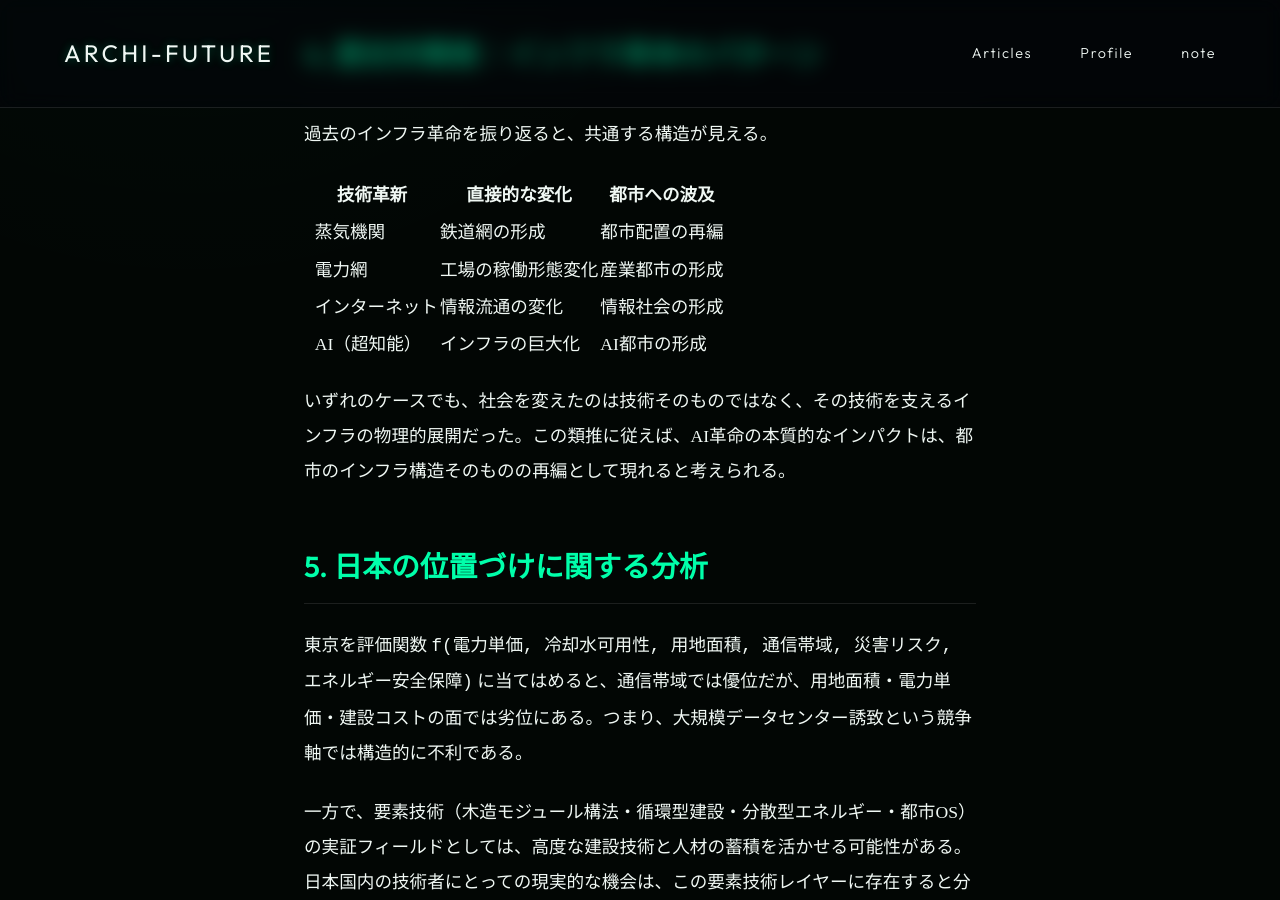
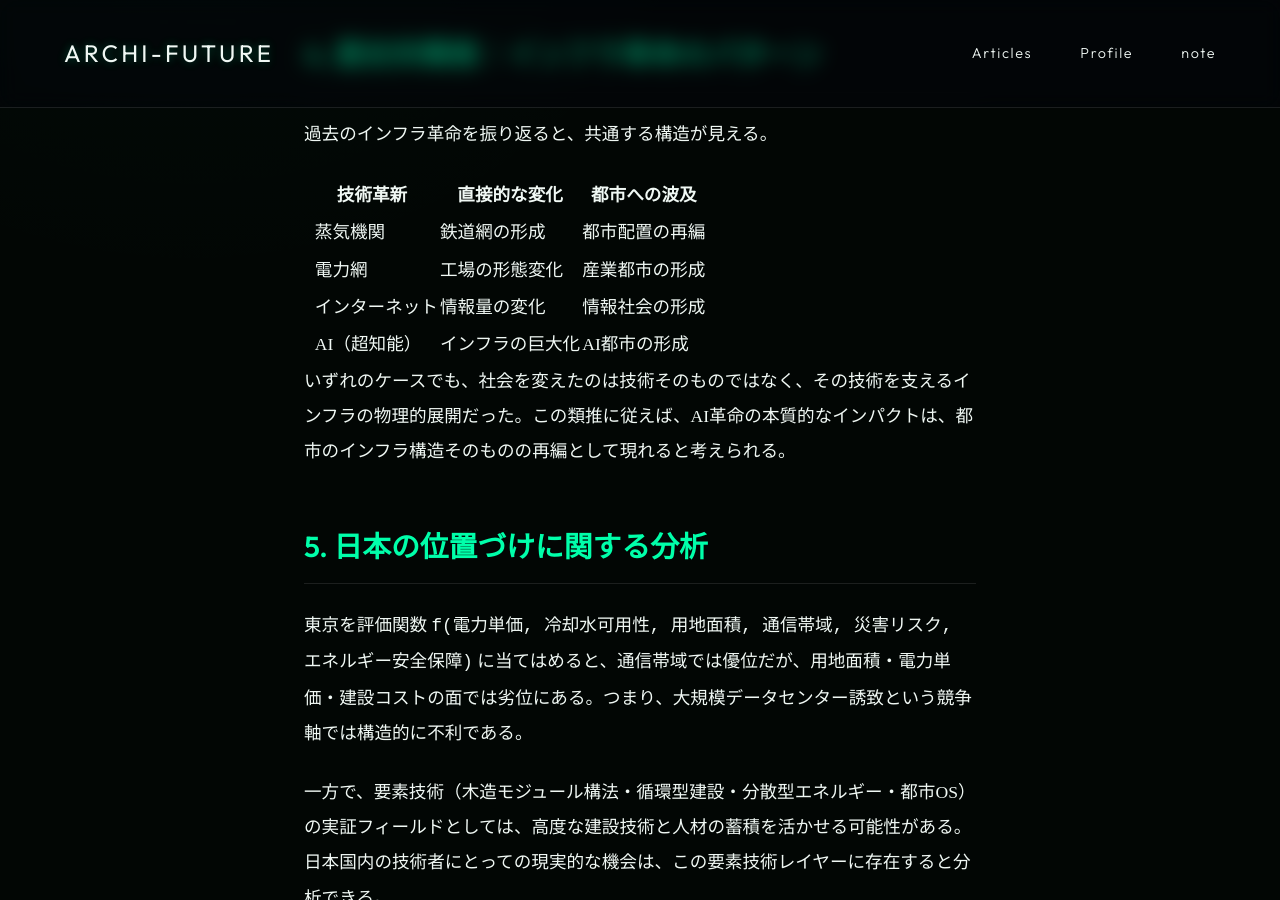
Before and after one commit to phity-j/wood0, a Jekyll site: the page built from _posts/2026-07-03-ai.md, in a window 1280 px wide and 900 px high, scrolled down 2402 px. Built offline with Jekyll 4.4.1, drawn with Linux system fonts in a browser that asks for light colours.

Commit message:
Update _posts/2026-07-03-ai.md (via Pages CMS)

```diff
--- a/_posts/2026-07-03-ai.md
+++ b/_posts/2026-07-03-ai.md
@@ -50,15 +50,14 @@ AIインフラの技術更新サイクルは短い。GPU世代交代・冷却方
 
 
 | 技術革新 | 直接的な変化 | 都市への波及 |
-| ------------------- | --------- | ------- |
+| ------------------- | -------- | ------- |
 | &nbsp;&nbsp;蒸気機関 | 鉄道網の形成 | 都市配置の再編 |
-| &nbsp;&nbsp;電力網 | 工場の稼働形態変化 | 産業都市の形成 |
-| &nbsp;&nbsp;インターネット | 情報流通の変化 | 情報社会の形成 |
+| &nbsp;&nbsp;電力網 | 工場の形態変化 | 産業都市の形成 |
+| &nbsp;&nbsp;インターネット | 情報量の変化 | 情報社会の形成 |
 | &nbsp;&nbsp;AI（超知能） | インフラの巨大化 | AI都市の形成 |
 
 
-<div style="margin-top:20px;"></div>
- いずれのケースでも、社会を変えたのは技術そのものではなく、その技術を支えるインフラの物理的展開だった。この類推に従えば、AI革命の本質的なインパクトは、都市のインフラ構造そのものの再編として現れると考えられる。
+いずれのケースでも、社会を変えたのは技術そのものではなく、その技術を支えるインフラの物理的展開だった。この類推に従えば、AI革命の本質的なインパクトは、都市のインフラ構造そのものの再編として現れると考えられる。
 
 ## 5. 日本の位置づけに関する分析
 
```
